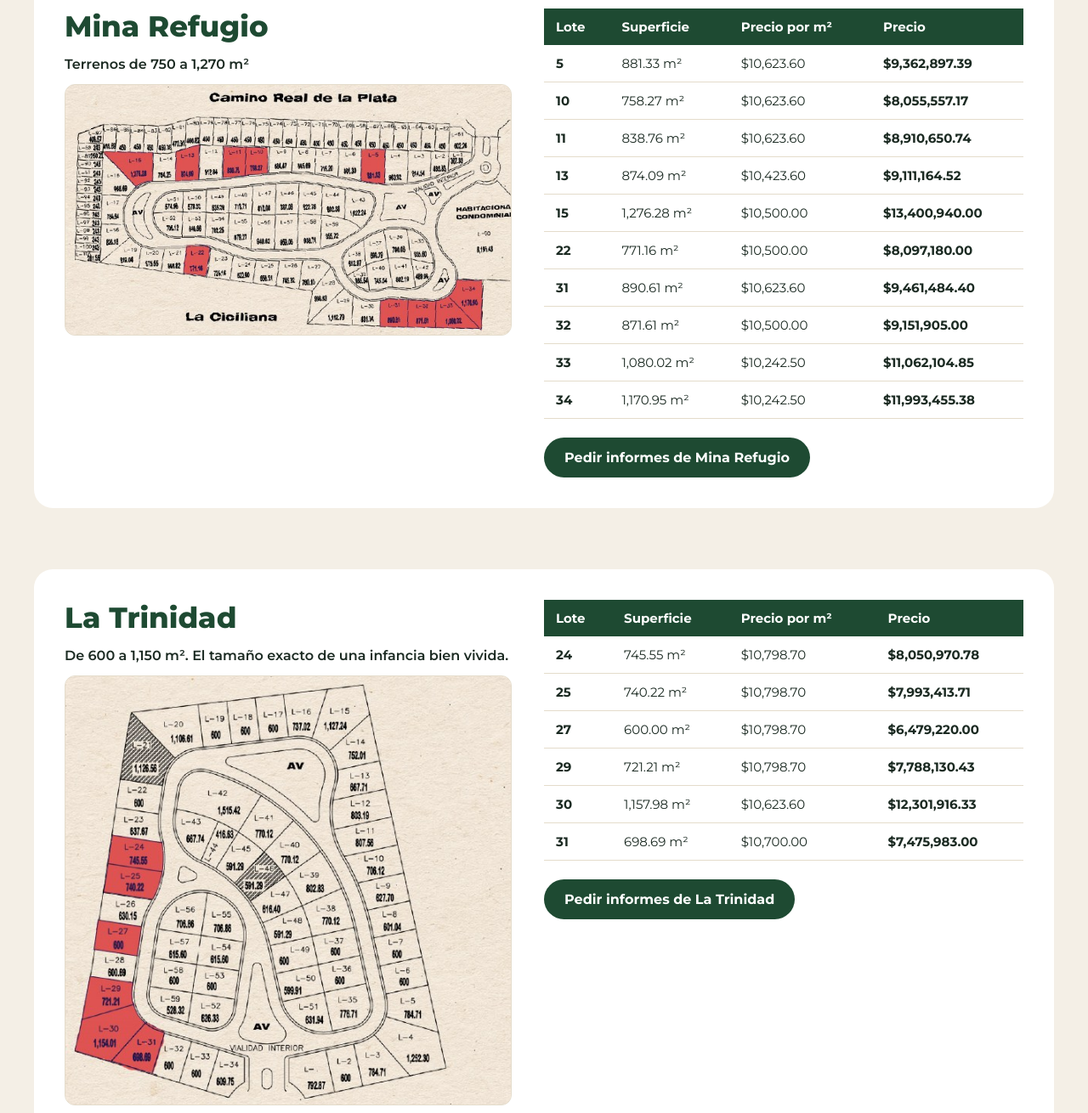
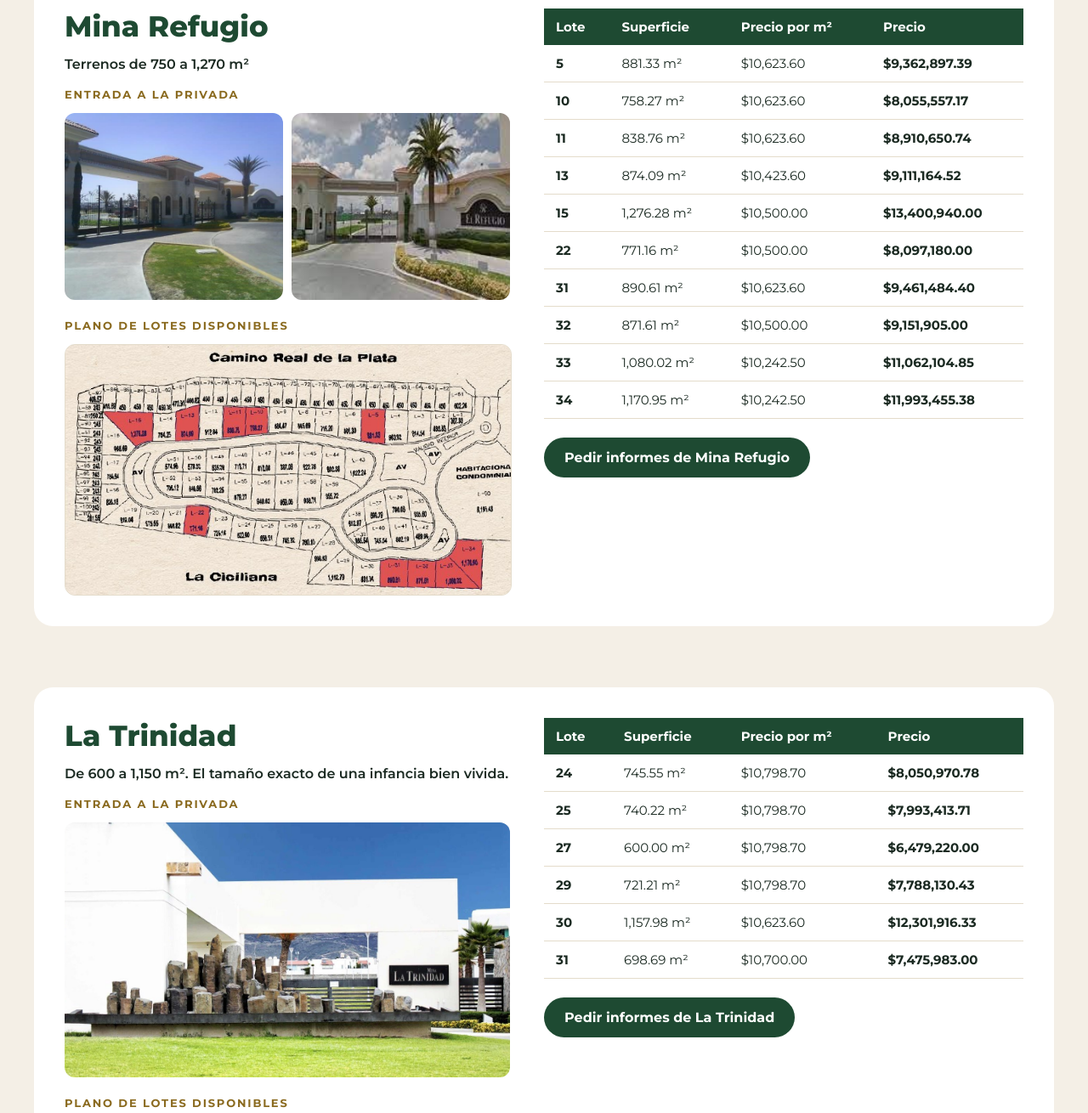
Before and after one commit to ZONAPLATEADAPACHUCA/ZONA-PLATEADA-PACHUCA, a plain HTML site: page index.html in a window 1280 px wide. Shown: the part 2560-3870 px from the top of the page at 85% size. Drawn offline with Linux system fonts and the light colour scheme.

Commit message:
Lotes: foto de la entrada de cada privada antes del plano
Co-Authored-By: Claude Opus 5.5 <noreply@anthropic.com>
Claude-Session: https://claude.ai/code/session_01N8WQMSkCiPdptSFJYFfQRw

```diff
--- a/index.html
+++ b/index.html
@@ -110,6 +110,9 @@ table{border-collapse:collapse;width:100%}
 <div style="flex: 1 1 380px; min-width: 0; display: flex; flex-direction: column; gap: 14px">
 <h3 style="margin: 0; font-size: 34px; font-weight: 800; color: #1E4A32">Mina Refugio</h3>
 <p style="margin: 0; font-size: 16px; font-weight: 600">Terrenos de 750 a 1,270 m²</p>
+<p style="margin: 4px 0 0; font-size: 13px; font-weight: 700; letter-spacing: 0.14em; color: #8A6A1F">ENTRADA A LA PRIVADA</p>
+<div style="display: flex; flex-wrap: wrap; gap: 10px"><img src="assets/entrada-refugio-1.jpg" alt="Entrada de la privada Mina Refugio" style="flex: 1 1 200px; min-width: 0; width: 100%; height: 220px; object-fit: cover; border-radius: 12px"><img src="assets/entrada-refugio-2.jpg" alt="Acceso a la privada El Refugio" style="flex: 1 1 200px; min-width: 0; width: 100%; height: 220px; object-fit: cover; border-radius: 12px"></div>
+<p style="margin: 8px 0 0; font-size: 13px; font-weight: 700; letter-spacing: 0.14em; color: #8A6A1F">PLANO DE LOTES DISPONIBLES</p>
 <img src="assets/plano-refugio.jpg" alt="Plano de lotificación Mina Refugio" style="width: 100%; height: auto; max-height: 520px; object-fit: contain; background: #F4EFE6; border-radius: 12px; border: 1px solid #E4DCCB">
 
 </div>
@@ -147,6 +150,9 @@ table{border-collapse:collapse;width:100%}
 <div style="flex: 1 1 380px; min-width: 0; display: flex; flex-direction: column; gap: 14px">
 <h3 style="margin: 0; font-size: 34px; font-weight: 800; color: #1E4A32">La Trinidad</h3>
 <p style="margin: 0; font-size: 16px; font-weight: 600">De 600 a 1,150 m². El tamaño exacto de una infancia bien vivida.</p>
+<p style="margin: 4px 0 0; font-size: 13px; font-weight: 700; letter-spacing: 0.14em; color: #8A6A1F">ENTRADA A LA PRIVADA</p>
+<img src="assets/entrada-trinidad.jpg" alt="Entrada de la privada Mina La Trinidad" style="width: 100%; height: 300px; object-fit: cover; border-radius: 12px">
+<p style="margin: 8px 0 0; font-size: 13px; font-weight: 700; letter-spacing: 0.14em; color: #8A6A1F">PLANO DE LOTES DISPONIBLES</p>
 <img src="assets/plano-trinidad.jpg" alt="Plano de lotificación La Trinidad" style="width: 100%; height: auto; max-height: 520px; object-fit: contain; background: #F4EFE6; border-radius: 12px; border: 1px solid #E4DCCB">
 
 </div>
@@ -176,6 +182,9 @@ table{border-collapse:collapse;width:100%}
 <div style="flex: 1 1 380px; min-width: 0; display: flex; flex-direction: column; gap: 14px">
 <h3 style="margin: 0; font-size: 34px; font-weight: 800; color: #1E4A32">Mina Real</h3>
 <p style="margin: 0; font-size: 16px; font-weight: 600">Lotes de 212 a 349 m²</p>
+<p style="margin: 4px 0 0; font-size: 13px; font-weight: 700; letter-spacing: 0.14em; color: #8A6A1F">ENTRADA A LA PRIVADA</p>
+<img src="assets/entrada-mina-real.jpg" alt="Entrada de la privada Mina Real" style="width: 100%; height: 300px; object-fit: cover; border-radius: 12px">
+<p style="margin: 8px 0 0; font-size: 13px; font-weight: 700; letter-spacing: 0.14em; color: #8A6A1F">PLANO DE LOTES DISPONIBLES</p>
 <img src="assets/plano-real.jpg" alt="Plano de lotificación Mina Real" style="width: 100%; height: auto; max-height: 520px; object-fit: contain; background: #F4EFE6; border-radius: 12px; border: 1px solid #E4DCCB">
 
 <p style="margin: 0; font-size: 14px; line-height: 1.6; white-space: pre-line; background: #F4EFE6; border-radius: 10px; padding: 14px">Pago de contado: 5% de descuento depositando el 70% del precio del terreno como primer pago.
```
Also changed, not shown: assets/entrada-mina-real.jpg (added), assets/entrada-refugio-1.jpg (added), assets/entrada-refugio-2.jpg (added), assets/entrada-trinidad.jpg (added).
